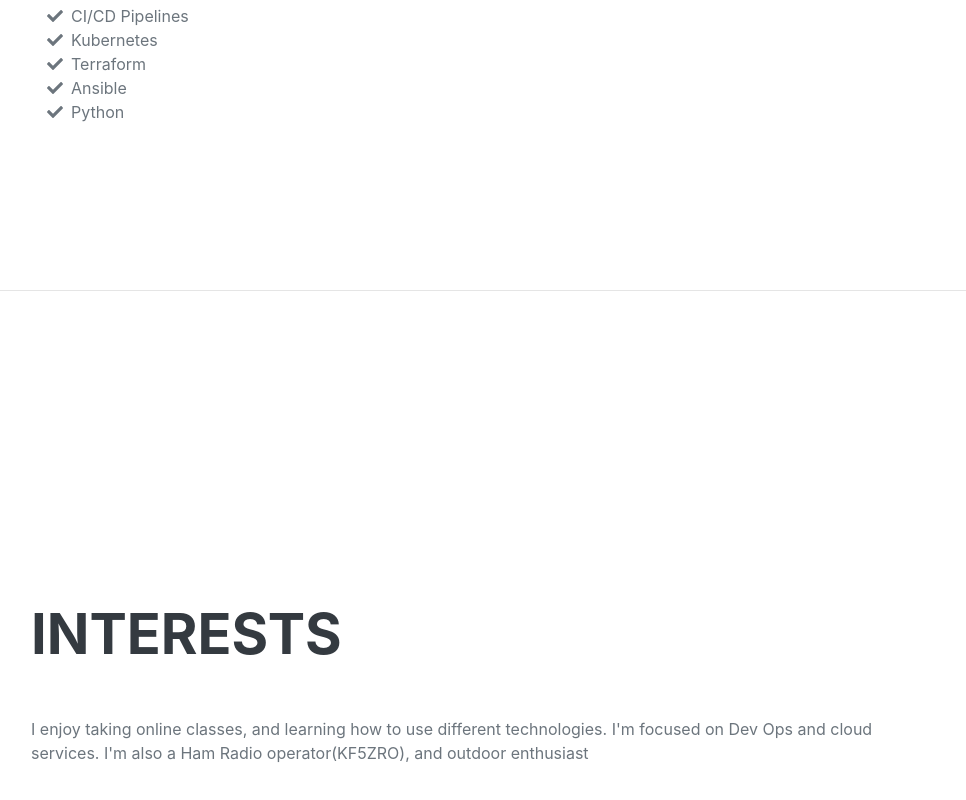
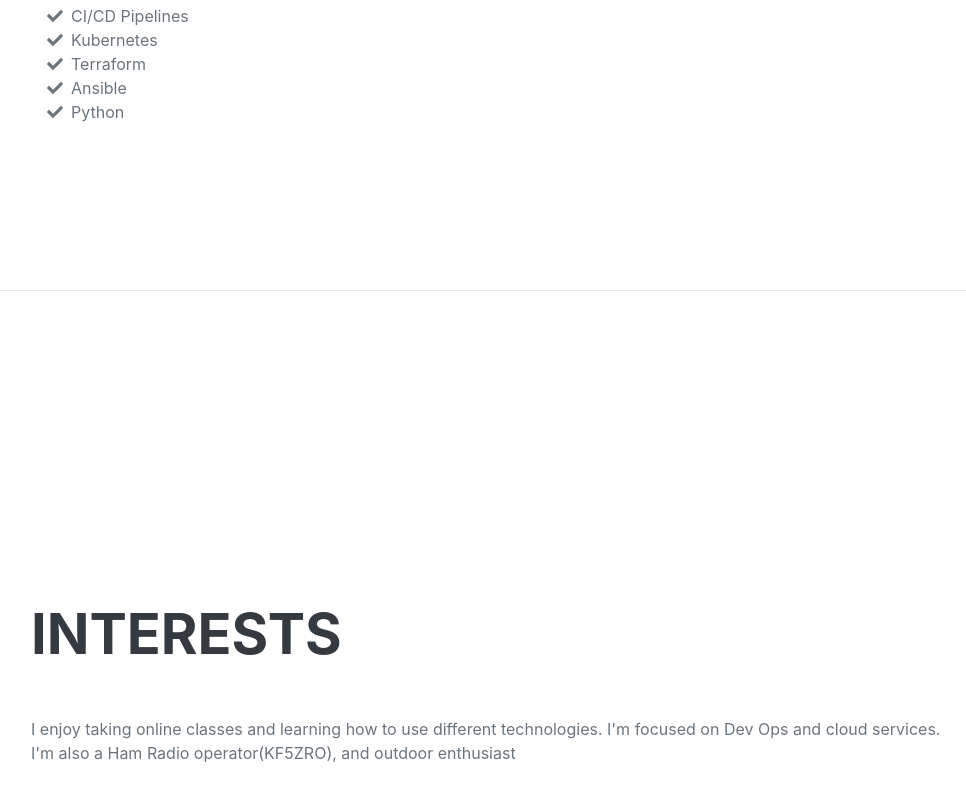
Before and after one commit to robertrodriguezjr70/aboutrobertrodriguez.com, a plain HTML site: page index.html in a window 1280 px wide. Shown: the part 3357-4157 px from the top of the page, without its empty margins (289-1255 px from the left). Drawn offline with nearby package versions, Linux system fonts and the light colour scheme; files whose address does not match are found by name; a web font is replaced by a local one.

Commit message:
Update index.html

```diff
--- a/index.html
+++ b/index.html
@@ -251,7 +251,8 @@
             <section class="resume-section" id="interests">
                 <div class="resume-section-content">
                     <h2 class="mb-5">Interests</h2>
-                    <p>I enjoy taking online classes, and learning how to use different technologies. I'm focused on Dev Ops and cloud services.  I'm also a Ham Radio operator(KF5ZRO), and outdoor enthusiast</p>
+                    <p>I enjoy taking online classes and learning how to use different technologies. I'm focused on Dev Ops and cloud services.
+                       I'm also a Ham Radio operator(KF5ZRO), and outdoor enthusiast</p>
                    <!--  <p class="mb-0">outdoor enthusiast</p> -->
                 </div>
             </section>
```
